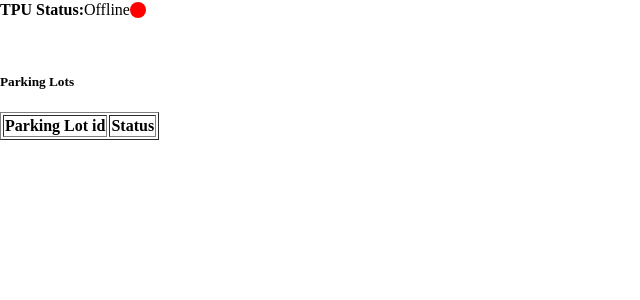
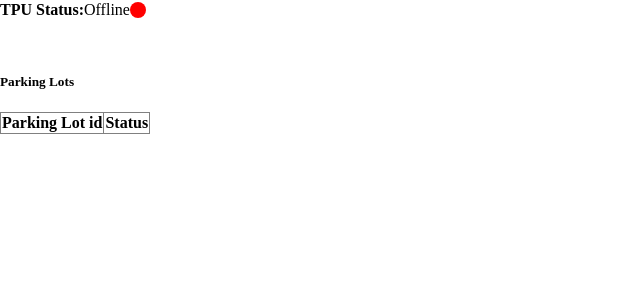
Before and after one commit to Viggyz/parkingheroku, a Flask app: page / in a window 1280 px wide. Shown: the part 130-430 px from the top of the page, without its empty margins (0-640 px from the left). Run offline with Flask 2, Linux system fonts and the light colour scheme; lists and menus that the app fills with data are empty; some libraries are stand-ins or nearby versions.

Commit message:
Border collapse added

```diff
--- a/templates/index.html
+++ b/templates/index.html
@@ -100,7 +100,7 @@
       </div>
       <h5>Parking Lots</h5>
       <div>
-        <table id="lot-table" border="1">
+        <table id="lot-table" border="1" style="border-collapse: collapse">
           <tbody id="lot-body">
             <tr>
               <th>Parking Lot id</th>
```
